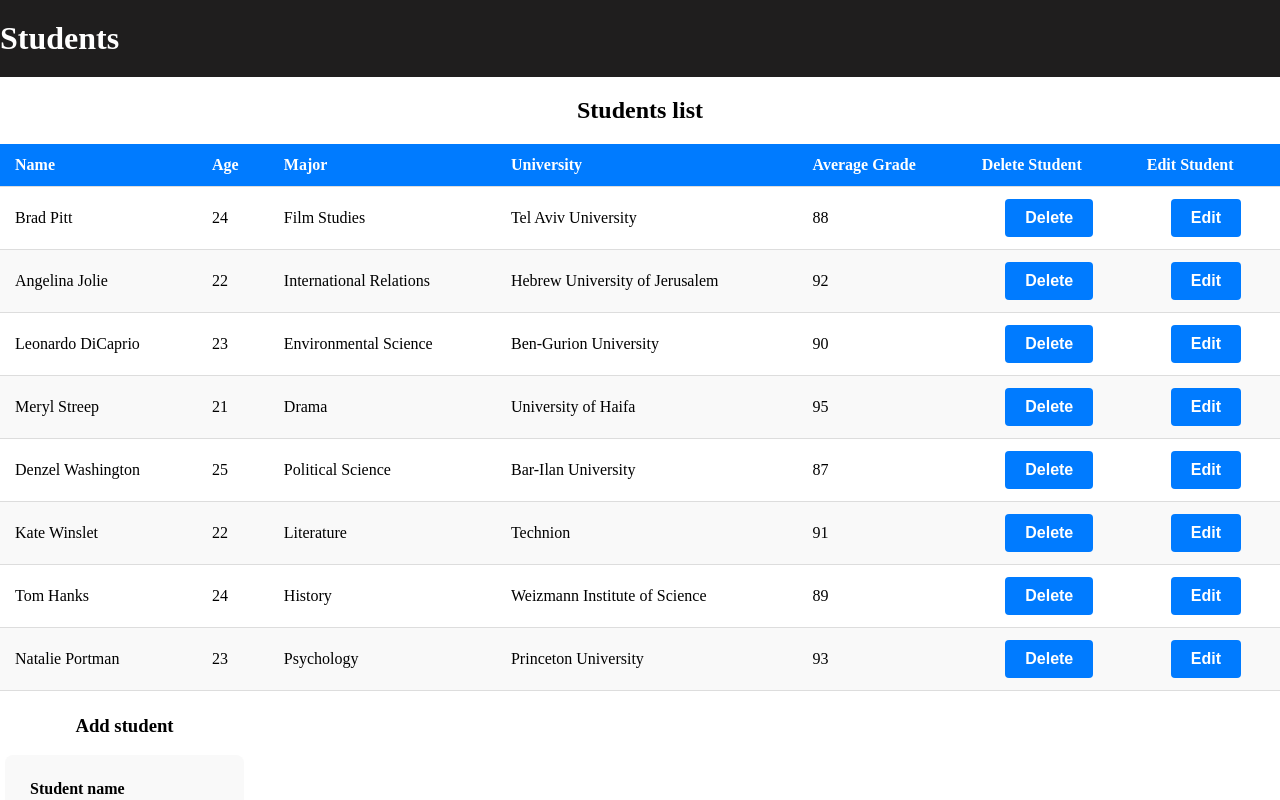
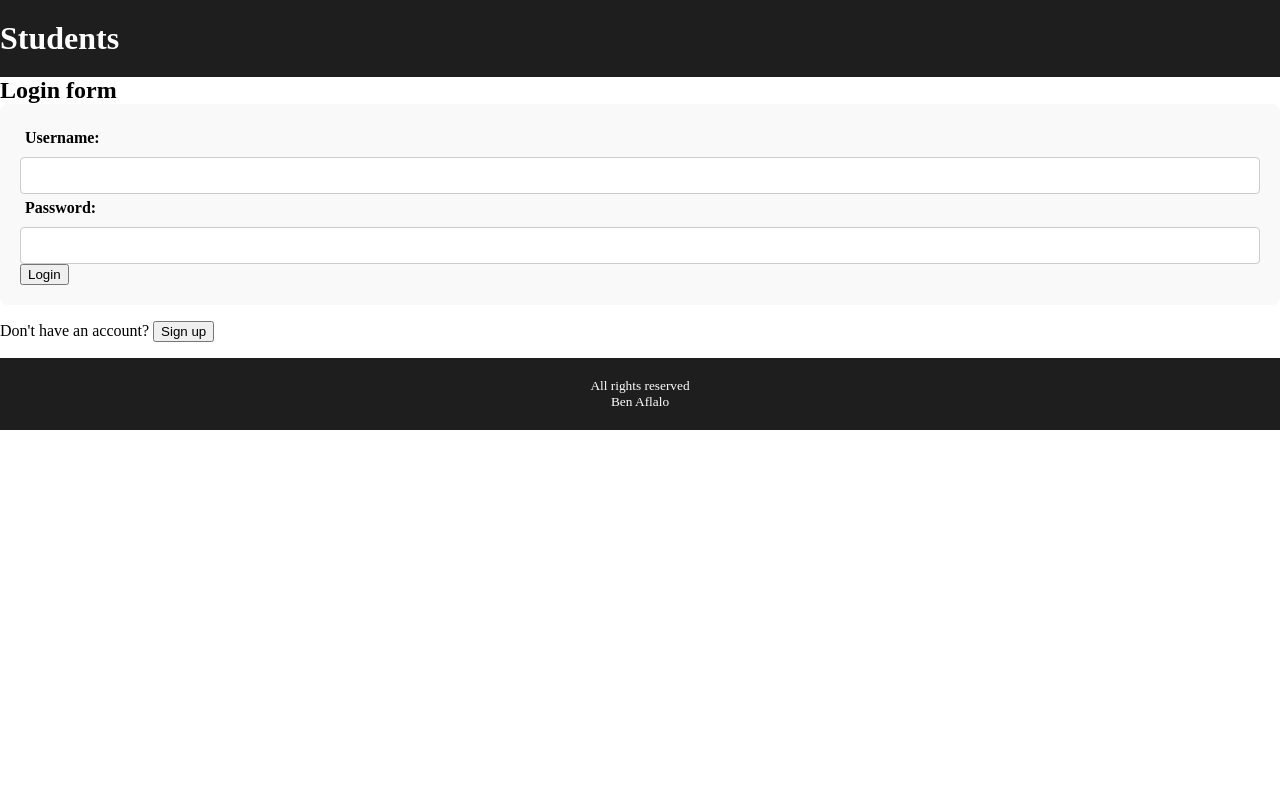
Before and after one commit to BenAflalo/HW-BenAflalo-L15, a React (Vite) app: page / in a window 1280 px wide. Shown: the top 800 px of the page. Built offline with nearby package versions, Linux system fonts and the light colour scheme.

Commit message:
L17 - 1Q complete

```diff
--- a/package.json
+++ b/package.json
@@ -11,7 +11,8 @@
   },
   "dependencies": {
     "react": "^18.2.0",
-    "react-dom": "^18.2.0"
+    "react-dom": "^18.2.0",
+    "short-unique-id": "^5.0.3"
   },
   "devDependencies": {
     "@types/react": "^18.2.56",
--- a/src/App.jsx
+++ b/src/App.jsx
@@ -4,10 +4,16 @@ import Dashboard from "./components/Dashboard";
 import React, { useEffect, useState } from "react";
 import DbStudents from "./data/students";
 import AddStudent from "./components/AddStudent";
-import getStudentAsync from "./services/userService";
+import { userService } from "./services/userService";
+import LoginForm from "./components/LoginForm";
+import RegisterForm from "./components/RegisterForm";
+import { storageService } from "./services/storageService";
 
 function App() {
-  const [students, setStudents] = useState([]);
+  // --- states----
+  const [students, setStudents] = useState(DbStudents);
+  const [loggedInUser, setLoggedInUser] = useState(null);
+  const [showRegister, setShowRegister] = useState(false);
   const [studentData, setStudentData] = useState({
     id: "",
     name: "",
@@ -16,18 +22,26 @@ function App() {
     university: "",
     averageGrade: "",
   });
+  // ---- useEffect ----
   useEffect(() => {
-    const fetchDataAsync = async () => {
-      try {
-        const response = await getStudentAsync();
-        setStudents(response);
-      } catch (error) {
-        console.error(error);
+    const loggedInUser = storageService.getLoggedInUser();
+
+    if (loggedInUser) {
+      setLoggedInUser(loggedInUser);
     }
-    };
-    fetchDataAsync();
-  });
-
+  }, []);
+  // useEffect(() => {
+  //   const fetchDataAsync = async () => {
+  //     try {
+  //       const response = await userService.getStudentAsync();
+  //       setStudents(response);
+  //     } catch (error) {
+  //       console.error(error);
+  //     }
+  //   };
+  //   fetchDataAsync();
+  // });
+  // ----- functions ----
   const deleteStudent = (studentId) => {
     const updatedStudents = students.filter(
       (student) => student.id !== studentId
@@ -41,10 +55,46 @@ function App() {
     const student = studentToEdit.pop();
     setStudentData(student);
   };
+  const handleLogout = () => {
+    userService.logout();
+    setLoggedInUser(null);
+  };
+
+  const handleAuth = (username, password, isRegister = false, email = "") => {
+    if (isRegister) {
+      userService.createUser(username, email, password);
+      setShowRegister(false);
+    } else {
+      const user = userService.login(username, password);
+      console.log(user);
+      if (user === false) {
+        alert("Invalid credentials");
+        return;
+      } else if (user === null) {
+        alert("User doesn't exist");
+        setShowRegister(true);
+      }
+      setLoggedInUser(user);
+    }
+  };
 
   return (
     <main>
-      <Header />
+      <Header handleLogout={handleLogout} loggedInUser={loggedInUser} />
+      {!loggedInUser ? (
+        showRegister ? (
+          <RegisterForm
+            handleAuth={handleAuth}
+            setShowRegister={setShowRegister}
+          />
+        ) : (
+          <LoginForm
+            handleAuth={handleAuth}
+            setShowRegister={setShowRegister}
+          />
+        )
+      ) : (
+        <>
           <Dashboard
             students={students}
             deleteStudent={deleteStudent}
@@ -56,6 +106,8 @@ function App() {
             studentData={studentData}
             setStudentData={setStudentData}
           />
+        </>
+      )}
       <Footer />
     </main>
   );
--- a/src/components/Header.jsx
+++ b/src/components/Header.jsx
@@ -1,8 +1,20 @@
-const Header = () => {
+import Button from "./button";
+
+const Header = ({ loggedInUser, handleLogout }) => {
   return (
     <>
       <header>
         <h1>Students</h1>
+        <div className="welcome-user">
+          {loggedInUser ? (
+            <>
+              <h4>Welcome aboard, {loggedInUser.username}</h4>
+              <Button onClick={() => handleLogout()} className="logout-btn">
+                Logout
+              </Button>
+            </>
+          ) : null}
+        </div>
       </header>
     </>
   );
--- /dev/null
+++ b/src/components/LoginForm.jsx
@@ -0,0 +1,47 @@
+import React, { useState } from "react";
+
+const LoginForm = ({ setShowRegister, handleAuth }) => {
+  const [username, setUsername] = useState("");
+  const [password, setPassword] = useState("");
+
+  const handleSubmit = (e) => {
+    e.preventDefault();
+
+    handleAuth(username, password);
+  };
+
+  return (
+    <section className="login-container">
+      <h1>Login form</h1>
+      <form onSubmit={handleSubmit}>
+        <div className="input-wrapper">
+          <label htmlFor="username">Username: </label>
+          <input
+            type="text"
+            id="username"
+            value={username}
+            onChange={(e) => setUsername(e.target.value)}
+          />
+        </div>
+        <div className="input-wrapper">
+          <label htmlFor="password">Password: </label>
+          <input
+            type="password"
+            id="password"
+            value={password}
+            onChange={(e) => setPassword(e.target.value)}
+          />
+        </div>
+        <button className="btn-login">Login</button>
+      </form>
+      <div className="auth-switch">
+        <p>
+          Don't have an account?{" "}
+          <button onClick={() => setShowRegister(true)}>Sign up</button>
+        </p>
+      </div>
+    </section>
+  );
+};
+
+export default LoginForm;
--- /dev/null
+++ b/src/components/RegisterForm.jsx
@@ -0,0 +1,52 @@
+import React, { useRef } from "react";
+
+const RegisterForm = ({ handleAuth, setShowRegister }) => {
+  const userNameRef = useRef(null);
+  const passwordRef = useRef(null);
+  const emailRef = useRef(null);
+
+  const handleRegister = (e) => {
+    e.preventDefault();
+
+    const username = userNameRef.current.value;
+    const password = passwordRef.current.value;
+    const email = emailRef.current.value;
+
+    if (!username.trim() || !password.trim() || !email.trim()) return;
+
+    handleAuth(username, password, true, email);
+  };
+
+  return (
+    <section className="register-container">
+      <h1>Register form</h1>
+
+      <form onSubmit={handleRegister}>
+        <div className="input-wrapper">
+          <label htmlFor="email">Email: </label>
+          <input type="email" id="email" ref={emailRef} />
+        </div>
+
+        <div className="input-wrapper">
+          <label htmlFor="username">Username: </label>
+          <input type="text" id="username" ref={userNameRef} />
+        </div>
+
+        <div className="input-wrapper">
+          <label htmlFor="password">Password: </label>
+          <input type="password" id="password" ref={passwordRef} />
+        </div>
+
+        <button className="btn-register">Register</button>
+      </form>
+      <div className="auth-switch">
+        <p>
+          Already have an account?{"  "}{" "}
+          <button onClick={() => setShowRegister(false)}>Sign in</button>
+        </p>
+      </div>
+    </section>
+  );
+};
+
+export default RegisterForm;
--- /dev/null
+++ b/src/services/storageService.js
@@ -0,0 +1,22 @@
+const USERS_KEY = "users"
+const LOGGED_IN_USER = "loggedInUser"
+
+export const storageService = {
+  getUsers() {
+    const users = localStorage.getItem(USERS_KEY)
+    return users ? JSON.parse(users) : []
+  },
+  saveUsers(users) {
+    localStorage.setItem(USERS_KEY, JSON.stringify(users))
+  },
+  getLoggedInUser() {
+    const loggedInUser = sessionStorage.getItem(LOGGED_IN_USER)
+    return loggedInUser ? JSON.parse(loggedInUser) : null
+  },
+  saveLoggedInUser(user) {
+    sessionStorage.setItem(LOGGED_IN_USER, JSON.stringify(user))
+  },
+  clearAll() {
+    sessionStorage.removeItem(LOGGED_IN_USER)
+  },
+}
--- a/src/services/userService.js
+++ b/src/services/userService.js
@@ -1,4 +1,8 @@
 import students from "../data/students";
+import { storageService } from "./storageService";
+import ShortUniqueId from "short-unique-id";
+
+// import axios from "axios"
 
 async function getStudentAsync() {
   return new Promise((resolve, reject) => {
@@ -6,5 +10,45 @@ async function getStudentAsync() {
     reject(Error("Promise rejected"));
   });
 }
+function generateId(length = 10) {
+  const { randomUUID } = new ShortUniqueId();
+  return randomUUID(length);
+}
+function createUser(username, email, password, avatar = "") {
+  const newUser = {
+    id: generateId(),
+    username,
+    password,
+    email,
+    avatar,
+    isAdmin: false,
+    createdAt: new Date(),
+  };
+  const totalUsers = storageService.getUsers();
+  storageService.saveUsers([...totalUsers, newUser]);
+}
+function login(username, password) {
+  const users = storageService.getUsers();
+  const foundedUser = users.find(
+    (user) => user.password === password && user.username === username
+  );
+  const foundedUser2 = users.find((user) => user.username === username);
+  if (!foundedUser2) {
+    return null;
+  } else if (!foundedUser) {
+    return false;
+  }
+  storageService.saveLoggedInUser(foundedUser);
+  return foundedUser;
+}
+function logout() {
+  storageService.clearAll();
+}
 
-export default getStudentAsync;
+export const userService = {
+  getStudentAsync,
+  createUser,
+  login,
+  logout,
+  // fetchAvatar,
+};
--- a/src/styles/Header.css
+++ b/src/styles/Header.css
@@ -4,7 +4,29 @@ header {
   text-align: left;
   width: 100%;
   padding: 20px 0;
+  display: flex;
+  justify-content: space-between;
 }
 h1 {
   margin: 0;
 }
+.welcome-user {
+  display: flex;
+}
+h4 {
+  margin: 0;
+  padding: 15px 5px;
+}
+.logout-btn {
+  display: inline-block;
+  padding: 10px 20px;
+  font-size: 16px;
+  font-weight: bold;
+  color: #fff;
+  background-color: #007bff;
+  border: none;
+  border-radius: 4px;
+  cursor: pointer;
+  transition: background-color 0.3s ease;
+  height: 50px;
+}
```
Also changed, not shown: 1 other file (tests, documents, lock files or other folders). Lines whose indentation alone changed are shown as unchanged.
